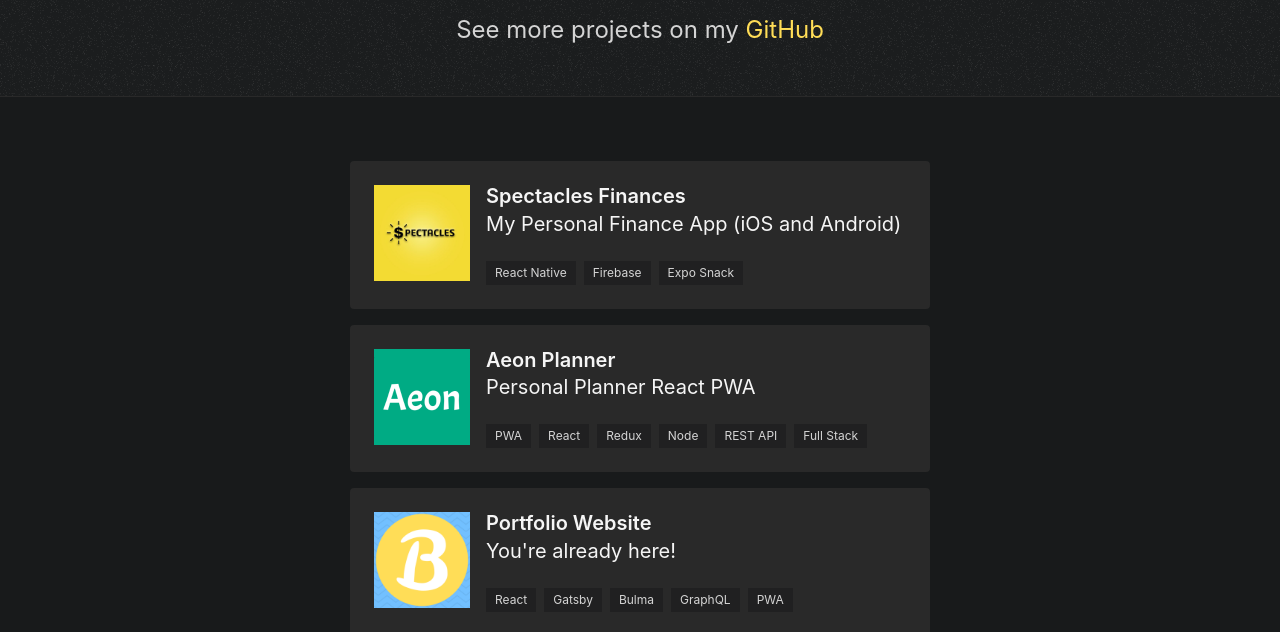
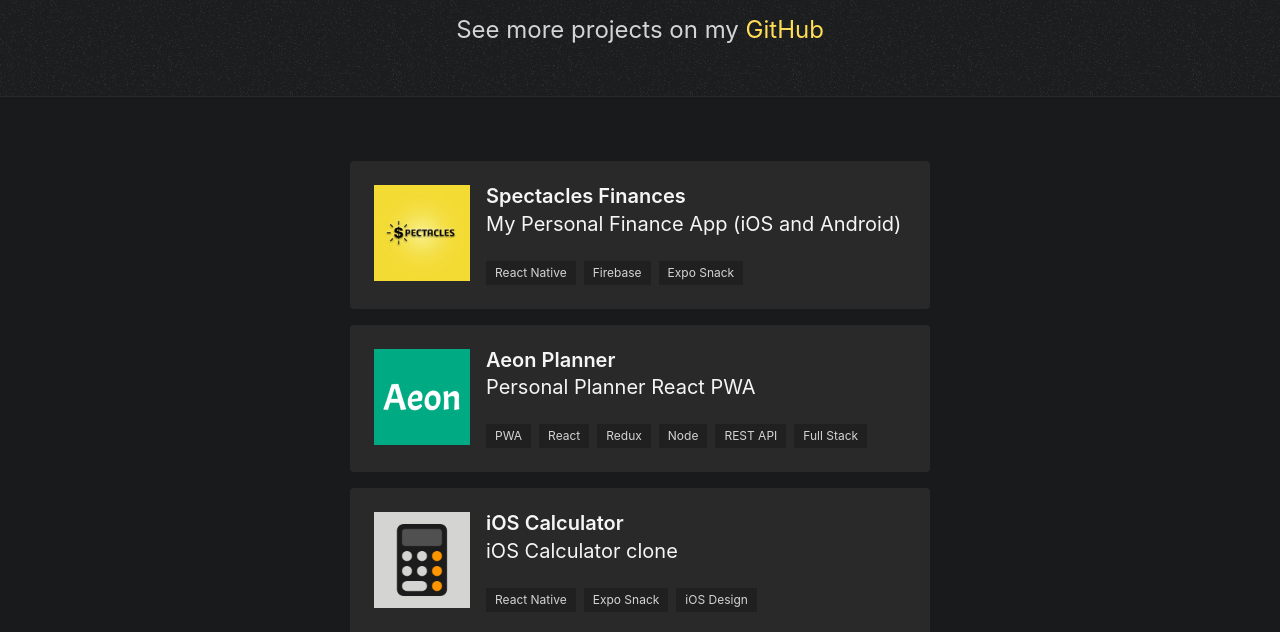
Before and after one commit to brenobaptista/portfolio-website-gatsby, a Gatsby site: page /projects in a window 1280 px wide. Shown: the part 166-798 px from the top of the page. Built offline with nearby package versions, Linux system fonts and the light colour scheme; Gatsby itself is replaced by a stand-in of ours.

Commit message:
iOS Calculator Added

```diff
--- a/src/pages/index.js
+++ b/src/pages/index.js
@@ -46,7 +46,7 @@
           <h1 className="title is-1 has-text-centered has-text-light">Breno Baptista</h1>
           <h2 className="subtitle is-4 has-text-centered has-text-light">Full Stack Web Developer</h2>
           <div className="has-text-centered">
-            <a href="https://drive.google.com/open?id=1dlDQyUrkii06DNK2xTroi2t1eCNA8raX" target="_blank" aria-label="curriculum vitae">
+            <a href="https://drive.google.com/open?id=1ALPBJhHZ62dUje8WTOZ9Q4Bq3er-5wBu" target="_blank" aria-label="curriculum vitae">
               <span className="icon is-large fa-2x">
                 <FontAwesomeIcon icon={faAddressCard} />
               </span>
--- a/src/pages/projects.js
+++ b/src/pages/projects.js
@@ -10,6 +10,13 @@
 
 export const queryImage = graphql`
     query {
+        calculator: file(relativePath: { eq: "calculator.png" }) {
+            childImageSharp {
+                fixed(width: 96, height: 96) {
+                    ...GatsbyImageSharpFixed
+                }
+            }
+        }
         spectacles: file(relativePath: { eq: "spectacles.png" }) {
             childImageSharp {
                 fixed(width: 96, height: 96) {
@@ -126,6 +133,15 @@
                                 link="https://aeonplanner.netlify.com/"
                                 tags={['PWA', 'React', 'Redux', 'Node', 'REST API', 'Full Stack']}
                                 image={<Img fixed={data.aeon.childImageSharp.fixed} alt="aeon"/>}
+                            />
+                        </div>
+                        <div data-aos="zoom-in-up">
+                            <Card
+                                title="iOS Calculator"
+                                subtitle="iOS Calculator clone"
+                                link="https://snack.expo.io/@brenaoxline/calculator?session_id=snack-session-vrWVGJBoW&preview=true&platform=ios&iframeId=oj90vwabru&theme=dark/"
+                                tags={['React Native', 'Expo Snack', 'iOS Design']}
+                                image={<Img fixed={data.calculator.childImageSharp.fixed} alt="calculator"/>}
                             />
                         </div>
                         <div data-aos="zoom-in-up" >
```
Also changed, not shown: src/images/calculator.png (added).
